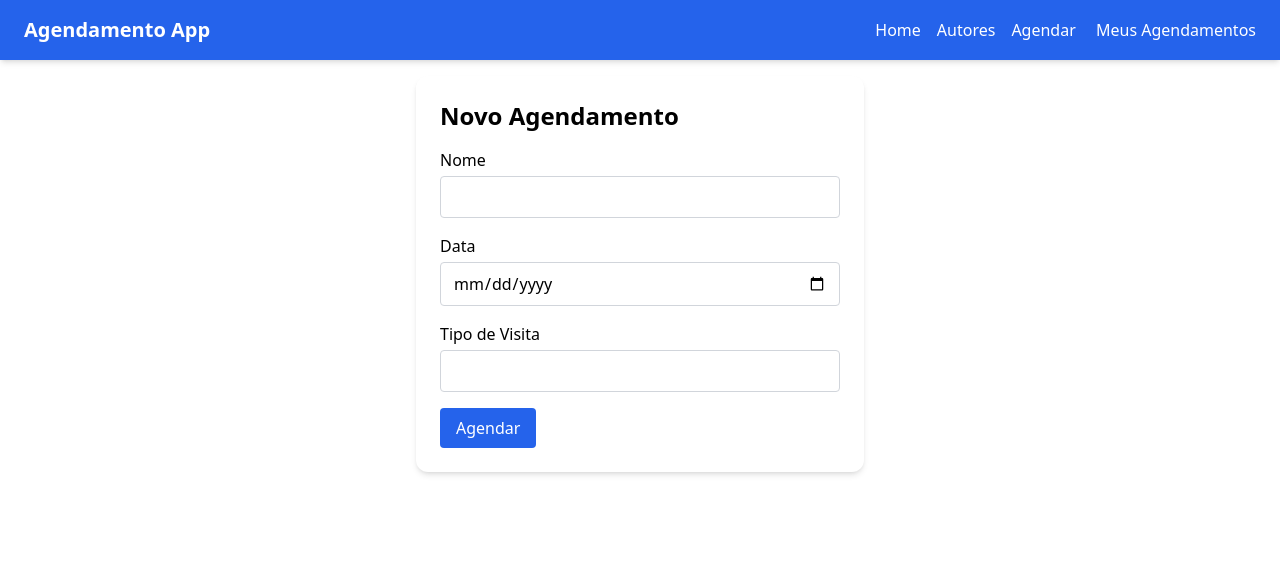
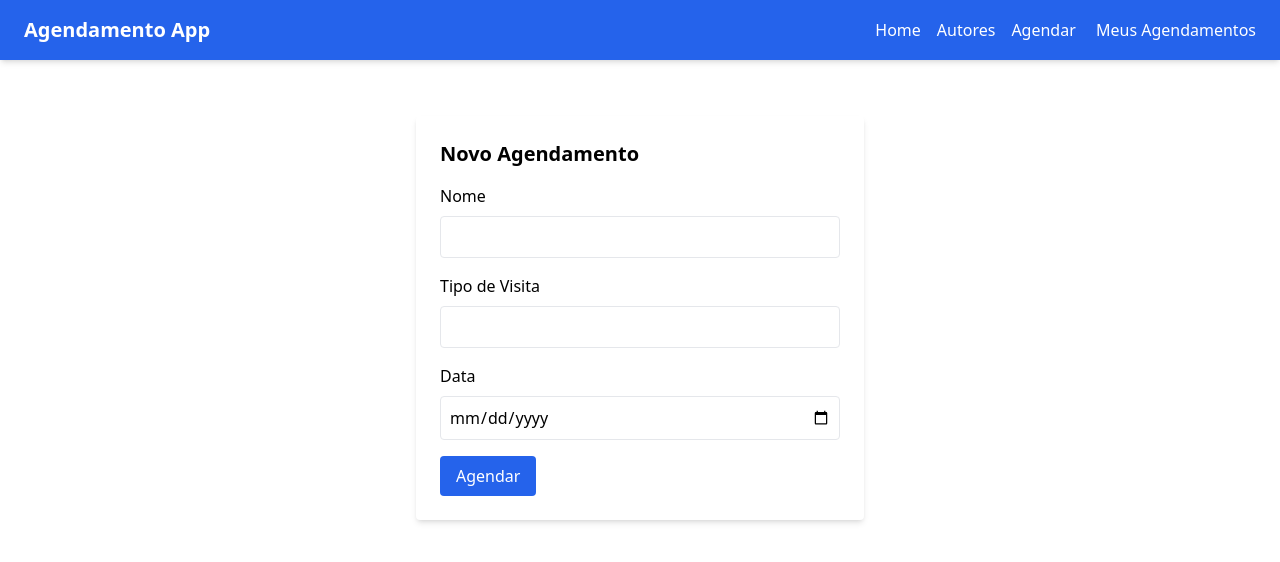
Before and after one commit to Diogo-Narciso/agendamentos-biblioteca, a React (Vite) app: page /agenda in a window 1280 px wide. Shown: the top 562 px of the page. Built offline with nearby package versions, Linux system fonts and the light colour scheme.

Commit message:
refatora o componente Schedule para melhorar a edição e criação de agendamentos

```diff
--- a/src/pages/Schedule.jsx
+++ b/src/pages/Schedule.jsx
@@ -2,21 +2,22 @@ import { useEffect, useState } from "react";
 import { useNavigate, useParams } from "react-router-dom";
 
 export default function Schedule() {
+  const { id } = useParams();
   const navigate = useNavigate();
-  const { id } = useParams();
 
   const [nome, setNome] = useState("");
+  const [tipoDeVisita, setTipoDeVisita] = useState("");
   const [data, setData] = useState("");
-  const [tipoDeVisita, setTipoDeVisita] = useState("");
 
   useEffect(() => {
     if (id) {
       const agendamentos = JSON.parse(localStorage.getItem("agendamentos")) || [];
       const agendamento = agendamentos.find((item) => item.id === id);
+
       if (agendamento) {
-        setNome(agendamento.nome);
-        setData(agendamento.data);
-        setTipoDeVisita(agendamento.tipoDeVisita);
+        setNome(agendamento.nome || "");
+        setTipoDeVisita(agendamento.tipoDeVisita || "");
+        setData(agendamento.data || "");
       }
     }
   }, [id]);
@@ -24,63 +25,67 @@ export default function Schedule() {
   const handleSubmit = (e) => {
     e.preventDefault();
 
-    const novoAgendamento = {
-      id: id || Date.now().toString(),
-      nome,
-      data,
-      tipoDeVisita,
-    };
-
     const agendamentos = JSON.parse(localStorage.getItem("agendamentos")) || [];
 
-    const atualizados = id
-      ? agendamentos.map((item) =>
-          item.id === id ? novoAgendamento : item
-        )
-      : [...agendamentos, novoAgendamento];
+    if (id) {
+      // Edição
+      const atualizado = agendamentos.map((item) =>
+        item.id === id
+          ? {
+              ...item,
+              nome: nome || item.nome,
+              tipoDeVisita: tipoDeVisita || item.tipoDeVisita,
+              data: data || item.data,
+            }
+          : item
+      );
+      localStorage.setItem("agendamentos", JSON.stringify(atualizado));
+    } else {
+      // Novo agendamento
+      const novoAgendamento = {
+        id: crypto.randomUUID(),
+        nome,
+        tipoDeVisita,
+        data,
+      };
+      agendamentos.push(novoAgendamento);
+      localStorage.setItem("agendamentos", JSON.stringify(agendamentos));
+    }
 
-    localStorage.setItem("agendamentos", JSON.stringify(atualizados));
     navigate("/agendamentos");
   };
 
   return (
-    <div className="p-6 max-w-md mx-auto bg-white rounded-xl shadow-md">
-      <h2 className="text-2xl font-bold mb-4">
-        {id ? "Editar Agendamento" : "Novo Agendamento"}
-      </h2>
-      <form onSubmit={handleSubmit} className="space-y-4">
-        <div>
-          <label className="block mb-1 font-medium">Nome</label>
+    <div className="flex justify-center mt-10">
+      <form onSubmit={handleSubmit} className="bg-white p-6 rounded shadow-md w-full max-w-md">
+        <h2 className="text-xl font-bold mb-4">{id ? "Editar Agendamento" : "Novo Agendamento"}</h2>
+
+        <label className="block mb-2 font-medium">Nome</label>
         <input
           type="text"
           value={nome}
           onChange={(e) => setNome(e.target.value)}
+          className="w-full border p-2 rounded mb-4"
           required
-            className="w-full border border-gray-300 rounded px-3 py-2"
         />
-        </div>
 
-        <div>
-          <label className="block mb-1 font-medium">Data</label>
+        <label className="block mb-2 font-medium">Tipo de Visita</label>
+        <input
+          type="text"
+          value={tipoDeVisita}
+          onChange={(e) => setTipoDeVisita(e.target.value)}
+          className="w-full border p-2 rounded mb-4"
+          required
+        />
+
+        <label className="block mb-2 font-medium">Data</label>
         <input
           type="date"
           value={data}
           onChange={(e) => setData(e.target.value)}
+          className="w-full border p-2 rounded mb-4"
           required
-            className="w-full border border-gray-300 rounded px-3 py-2"
         />
-        </div>
-
-        <div>
-          <label className="block mb-1 font-medium">Tipo de Visita</label>
-          <input
-            type="text"
-            value={tipoDeVisita}
-            onChange={(e) => setTipoDeVisita(e.target.value)}
-            required
-            className="w-full border border-gray-300 rounded px-3 py-2"
-          />
-        </div>
 
         <button
           type="submit"
```
Lines whose indentation alone changed are shown as unchanged.
